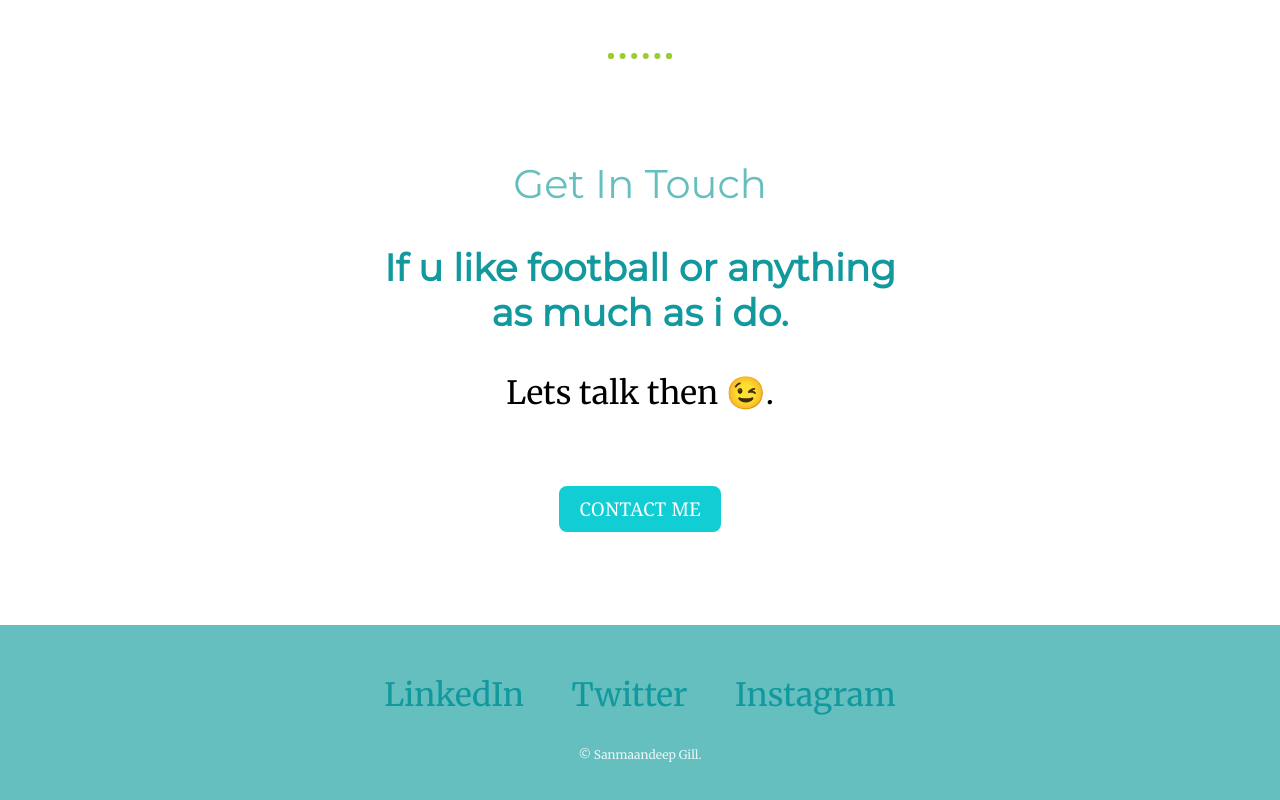
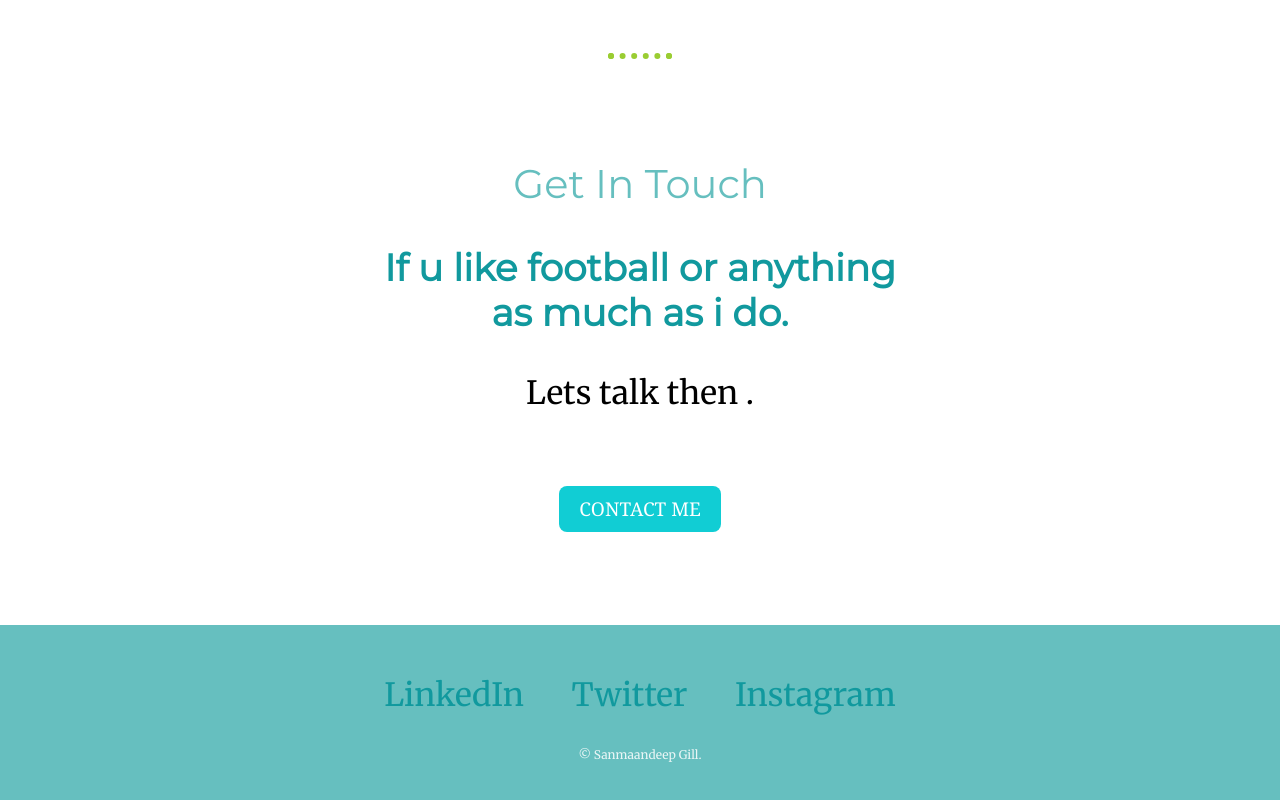
Before and after one commit to Swedorf/Css-, a plain HTML site: page index.html in a window 1280 px wide. Shown: the part 4900-5700 px from the top of the page. Drawn offline with Linux system fonts and the light colour scheme.

Commit message:
Update index.html

```diff
--- a/index.html
+++ b/index.html
@@ -42,7 +42,7 @@
             <div class="contact-me">
               <h2>Get In Touch</h2>
               <h3>If u like football or anything as much as i do.</h3>
-              <p>Lets talk then 😉.</p>
+              <p>Lets talk then .</p>
               <br>
               <a class="btn" href="mailto:s4sanmaan@email.com">CONTACT ME</a>
                         </div>
```
